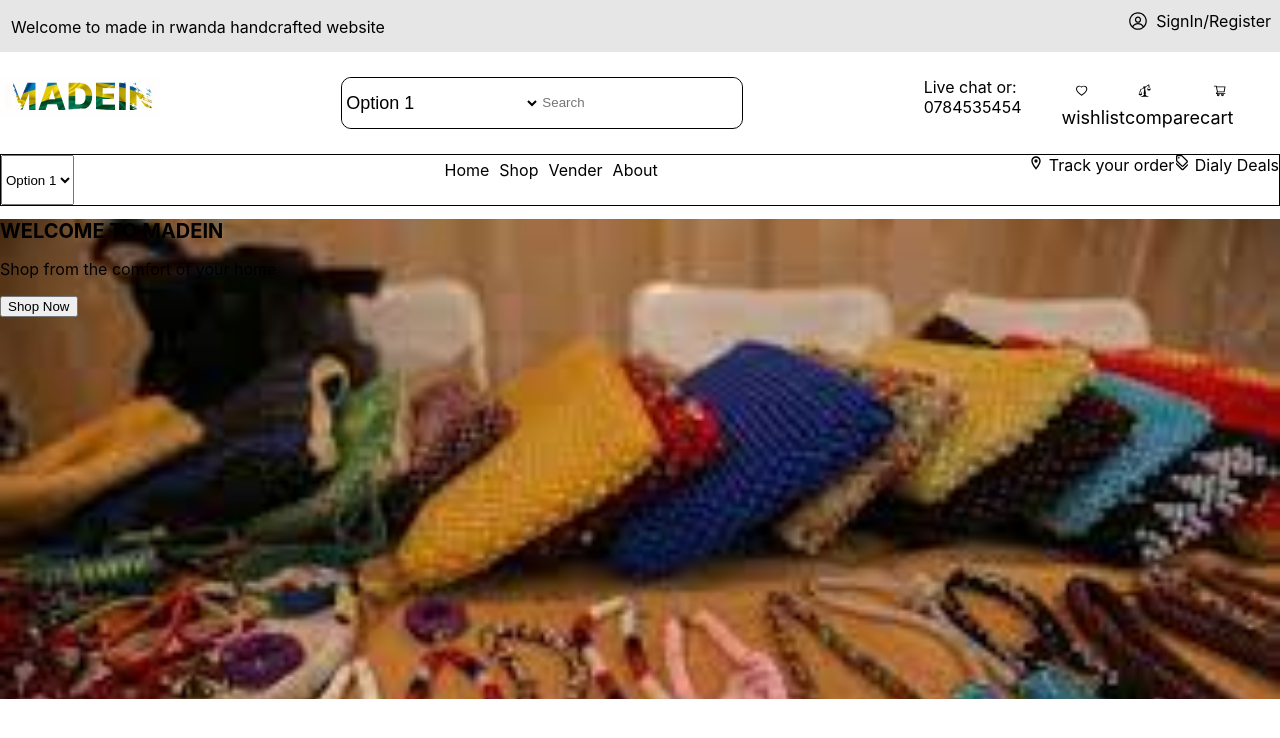
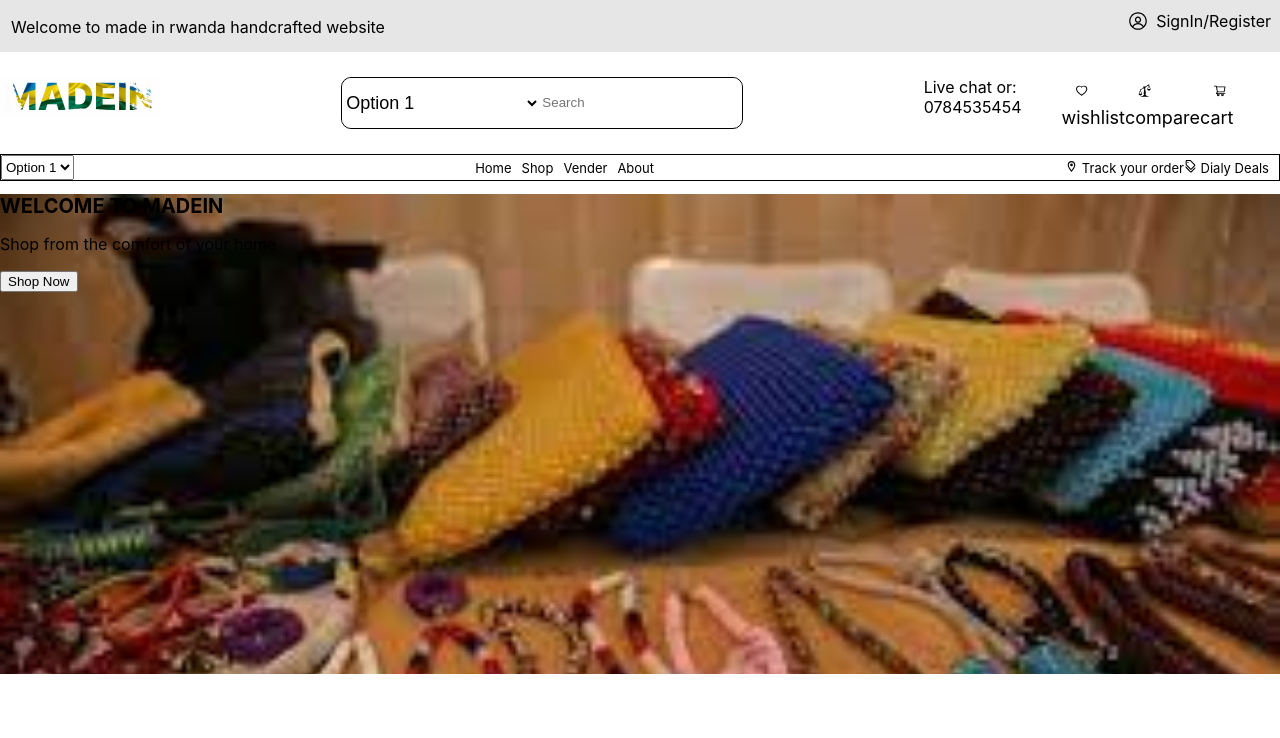
Before and after one commit to IshKevin/handcraft-e-commerce, a React (Create React App) app: page / in a window 1280 px wide. Shown: the top 738 px of the page. Built offline with nearby package versions, Linux system fonts and the light colour scheme.

Commit message:
finish header style

```diff
--- a/src/Components/Home/SubHeader/SubHeader.css
+++ b/src/Components/Home/SubHeader/SubHeader.css
@@ -67,7 +67,15 @@
   flex-direction: row;
   justify-content: space-between;
   border: 1px solid #000000;
-  height: 50px;
+  height: 25px;
+}
+.subheader-footer div {
+  margin-left: 10px;
+  margin-right: 10px;
+  margin-top: 5px;
+  margin-bottom: 5px;
+  font-size: small;
+  cursor: pointer;
 }
 
 .nav-link {
--- a/src/Components/Home/SubHeader/SubHeader.scss
+++ b/src/Components/Home/SubHeader/SubHeader.scss
@@ -83,8 +83,15 @@ $shadow-color: blue;
     flex-direction: row;
     justify-content: space-between;
     border: 1px solid #000000;
-    height: 50px;
-
+    height: 25px;
+    div{
+        margin-left: 10px;
+        margin-right: 10px;
+        margin-top: 5px;
+        margin-bottom: 5px;
+        font-size: small;
+        cursor: pointer;
+    }
 }
 
 .nav-link{
```
Also changed, not shown: 1 other file (tests, documents, lock files or other folders).
